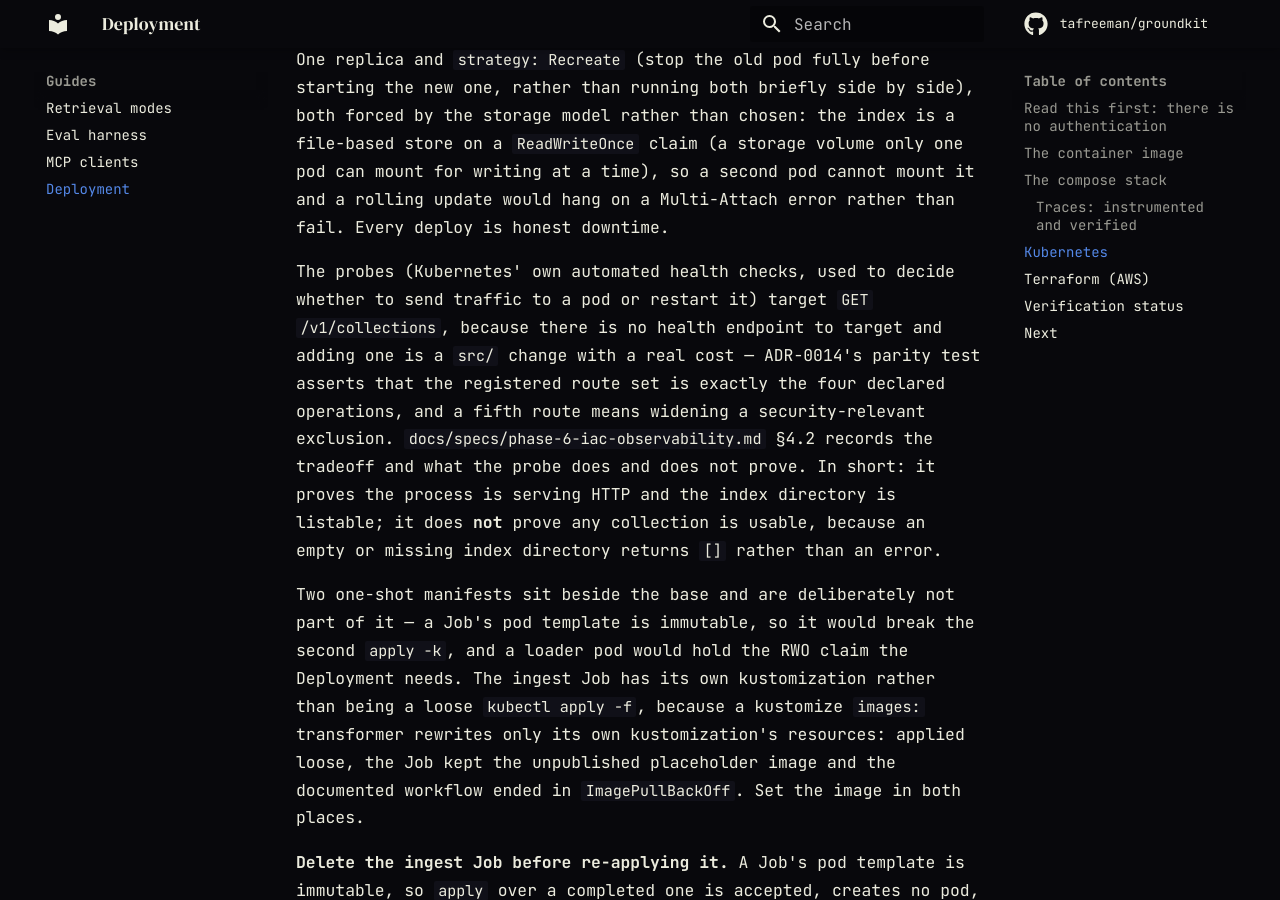
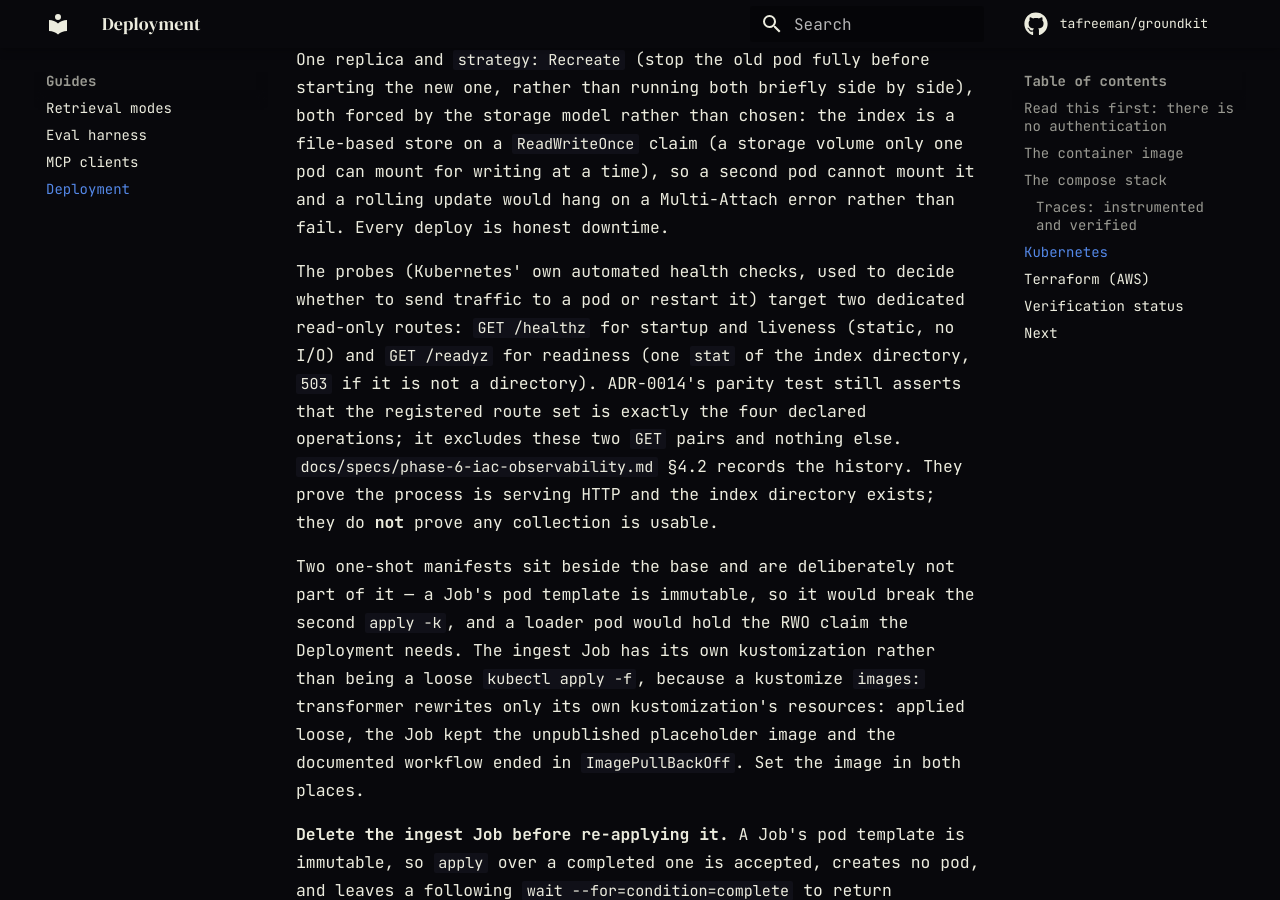
Before and after one commit to tafreeman/groundkit, an MkDocs documentation site: the page built from docs/guides/deployment.md, in a window 1280 px wide and 900 px high, scrolled down 5413 px. Built offline with MkDocs 1.6.1 and Material for MkDocs 9.7.7, drawn with Linux system fonts in a browser that asks for light colours; comment, search, counter and statistics services are not loaded.

Commit message:
feat(service): add /healthz and /readyz probes and repoint k8s probes
The startup, readiness and liveness probes all hit GET /v1/collections,
which lists a directory on the PVC. A wedged volume could fail liveness
and trigger restarts that cannot fix it, and every readiness check paid
for a directory listing.

Add read-only GET /healthz (static) and GET /readyz (one stat of the
index directory, 503 if absent). Both are excluded from the ADR-0014
decision 2 route-parity set by exact (path, method) pair, not by path,
and tests assert the exclusion is exactly those two GETs and that any
other extra route, including POST /healthz, still fails parity.

```diff
--- a/docs/guides/deployment.md
+++ b/docs/guides/deployment.md
@@ -185,16 +185,14 @@ at a time), so a second pod cannot mount it and a rolling update would hang
 on a Multi-Attach error rather than fail. Every deploy is honest downtime.
 
 The probes (Kubernetes' own automated health checks, used to decide whether
-to send traffic to a pod or restart it) target `GET /v1/collections`,
-because there is no health endpoint to target and adding one is a `src/`
-change with a real cost — ADR-0014's parity test asserts that the registered
-route set is exactly the four declared operations, and a fifth route means
-widening a security-relevant exclusion.
-`docs/specs/phase-6-iac-observability.md` §4.2 records the tradeoff and what
-the probe does and does not prove. In short: it proves the process is serving
-HTTP and the index directory is listable; it does **not** prove any collection
-is usable, because an empty or missing index directory returns `[]` rather than
-an error.
+to send traffic to a pod or restart it) target two dedicated read-only routes:
+`GET /healthz` for startup and liveness (static, no I/O) and `GET /readyz` for
+readiness (one `stat` of the index directory, `503` if it is not a directory).
+ADR-0014's parity test still asserts that the registered route set is exactly
+the four declared operations; it excludes these two `GET` pairs and nothing
+else. `docs/specs/phase-6-iac-observability.md` §4.2 records the history. They
+prove the process is serving HTTP and the index directory exists; they do
+**not** prove any collection is usable.
 
 Two one-shot manifests sit beside the base and are deliberately not part of it —
 a Job's pod template is immutable, so it would break the second `apply -k`, and
```
Also changed, not shown: CHANGELOG.md (+7 -0 lines), KNOWN_LIMITATIONS.md (+8 -9 lines), docs/specs/phase-6-iac-observability.md (+12 -0 lines), 3 other files.
